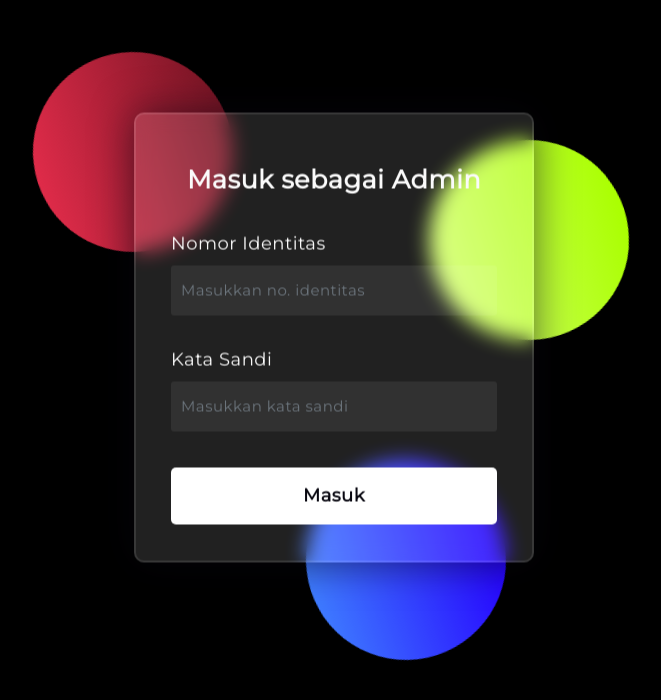
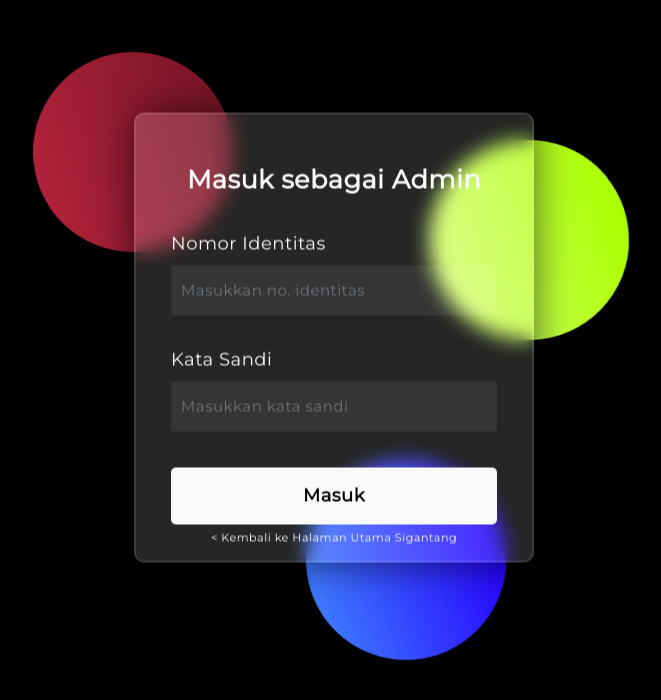
Before and after one commit to mdchrysan/csr-sigantang, a CodeIgniter 4 app: template app/Views/login/login.php in a window 1280 px wide. Shown: the top 700 px of the page, without its empty margins (306-967 px from the left). Run offline with PHP 8.4 and a stand-in for CodeIgniter, Linux system fonts and the light colour scheme; the template is opened without the code that fills it, so the values that code supplies are empty; some libraries are stand-ins or nearby versions.

Commit message:
Add back button to login page

```diff
--- a/app/Views/login/login.php
+++ b/app/Views/login/login.php
@@ -29,6 +29,10 @@
             <input type="password" class="form-control" id="password" placeholder="Masukkan kata sandi">
         </div>
         <button type="submit" class="btn btn-primary login-btn">Masuk</button>
+        <div class="mb-3 text-center">
+            <a href="<?= base_url('/'); ?>" class="back-home">
+                < Kembali ke Halaman Utama Sigantang</a>
+        </div>
     </form>
 </body>
 
--- a/public/css/pages/login.css
+++ b/public/css/pages/login.css
@@ -22,19 +22,19 @@
 }
 
 .circle:first-child {
-    background: linear-gradient(#791525, #df2b49);
+    background: linear-gradient(var(--main-maroon), var(--sub-maroon));
     top: 60%;
     left: -20%;
 }
 
 .circle:nth-child(2) {
-    background: linear-gradient(#2600ff, #3e7bff);
+    background: linear-gradient(var(--main-blue), var(--sub-blue));
     right: 10%;
     bottom: -77%;
 }
 
 .circle:last-child {
-    background: linear-gradient(var(--sub-green), #d4ff70);
+    background: linear-gradient(var(--sub-green), var(--light-green));
     right: -80px;
     bottom: -80px;
 }
@@ -57,9 +57,9 @@
     transform: translate(-50%,25%);
     border-radius: 10px;
     backdrop-filter: blur(10px);
-    border: 2px solid rgba(255,255,255,0.1);
-    box-shadow: 0 0 40px rgba(8,7,16,0.6);
-    background-color: rgba(255,255,255,0.13);
+    border: 2px solid rgba(255, 255, 255, 0.1);
+    box-shadow: 0 0 40px rgba(0, 0, 0, 0.6);
+    background-color: rgba(255, 255, 255, 0.15);
 }
 
 .form-login h1 {
@@ -91,7 +91,16 @@
     font-size: 18px;
     font-weight: 600;
     border-radius: 5px;
-    color: #080710;
-    background-color: #ffffff;
+    color: black;
+    background-color: #fafafa;
     cursor: pointer;
 }
+
+.back-home {
+    font-size: 0.7rem;
+    text-decoration: none;
+}
+
+.back-home:hover {
+    color: var(--sub-green);
+}
--- a/public/css/variables/colors.css
+++ b/public/css/variables/colors.css
@@ -1,7 +1,12 @@
 :root {
     --main-green: rgb(24, 72, 69);
     --sub-green: rgb(170, 255, 0);
+    --light-green: rgb(212, 255, 112);
     --main-yellow: rgb(255, 255, 0);
+    --main-blue: rgb(38, 0, 255);
+    --sub-blue: rgb(62, 123, 255);
+    --main-maroon: rgb(121, 21, 37);
+    --sub-maroon: rgb(177, 34, 58);
     --trans-black: rgba(0, 0, 0, 0.3);
     --trans-blue: rgba(0, 111, 255, 0.6);
     --trans-red: rgba(153, 8, 2, 0.6);
```
